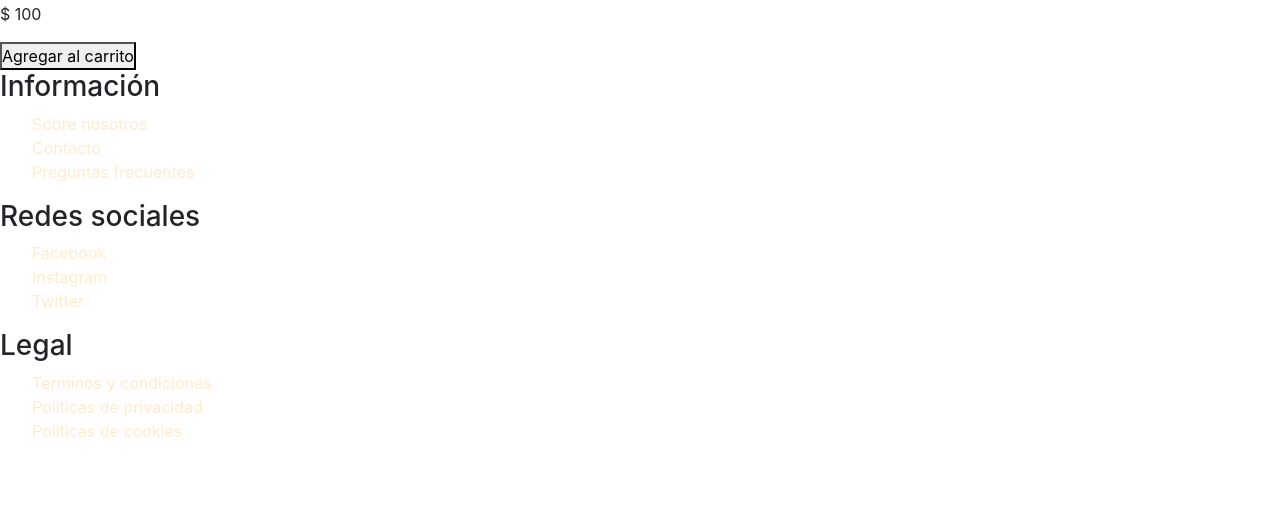
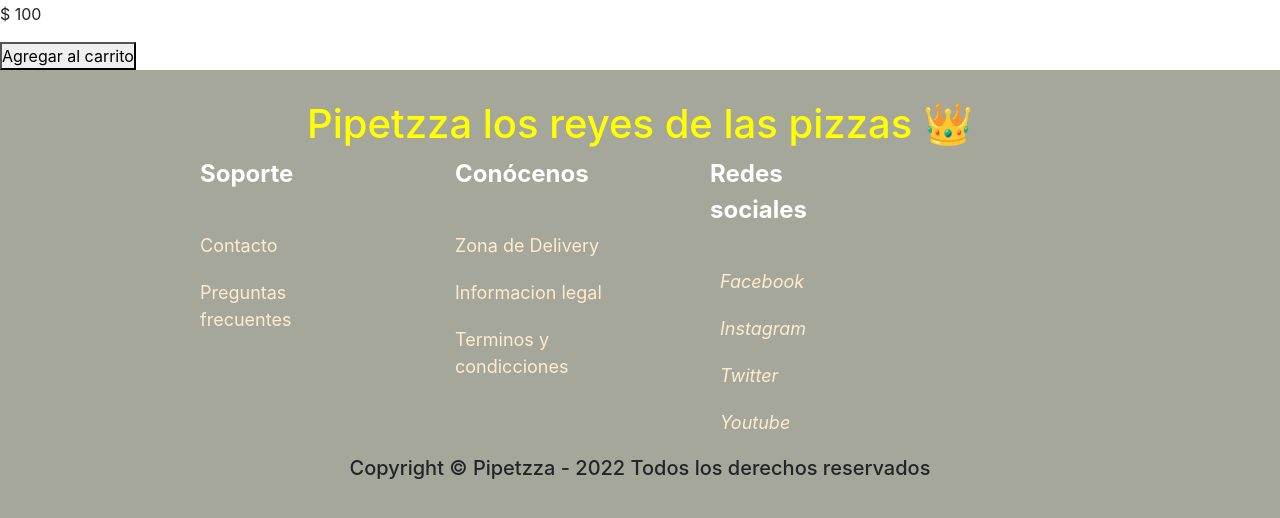
Before and after one commit to pipetboy2001/Pipetzza, a React (Create React App) app in the folder pipetzza-store/: page / in a window 1280 px wide. Shown: the part 1542-2060 px from the top of the page. Before the commit the page ends 2001 px from the top, so only its background shows below. Built offline with nearby package versions, Linux system fonts and the light colour scheme; some icons are missing.

Commit message:
fix:Footer terminado

```diff
--- a/pipetzza-store/package.json
+++ b/pipetzza-store/package.json
@@ -13,6 +13,7 @@
     "react-dom": "^18.2.0",
     "react-router-dom": "^6.4.3",
     "react-scripts": "^2.1.3",
+    "styled-components": "^5.3.6",
     "web-vitals": "^2.1.4"
   },
   "scripts": {
--- /dev/null
+++ b/pipetzza-store/src/componentes/footer/FooterStyles.js
@@ -0,0 +1,60 @@
+import styled from 'styled-components';
+
+export const Box = styled.div`
+padding: 80px 60px;
+background: #A5A79A;
+bottom: 0;
+width: 100%;
+
+
+@media (max-width: 1000px) {
+	padding: 70px 30px;
+}
+`;
+
+export const Container = styled.div`
+	display: flex;
+	flex-direction: column;
+	justify-content: center;
+	max-width: 1000px;
+	margin: 0 auto;
+	/* background: red; */
+`
+
+export const Column = styled.div`
+display: flex;
+flex-direction: column;
+text-align: left;
+margin-left: 60px;
+`;
+
+export const Row = styled.div`
+display: grid;
+grid-template-columns: repeat(auto-fill,
+						minmax(185px, 1fr));
+grid-gap: 20px;
+
+@media (max-width: 1000px) {
+	grid-template-columns: repeat(auto-fill,
+						minmax(200px, 1fr));
+}
+`;
+
+export const FooterLink = styled.a`
+color: #fff;
+margin-bottom: 20px;
+font-size: 18px;
+text-decoration: none;
+
+&:hover {
+	color: yellow;
+	transition: 200ms ease-in;
+}
+`;
+
+export const Heading = styled.p`
+font-size: 24px;
+color: #fff;
+margin-bottom: 40px;
+font-weight: bold;
+`;
--- a/pipetzza-store/src/componentes/footer/index.js
+++ b/pipetzza-store/src/componentes/footer/index.js
@@ -1,36 +1,74 @@
 import React from 'react'
+import {
+    Box,
+    Container,
+    Row,
+    Column,
+    FooterLink,
+    Heading,
+} from "./FooterStyles";
 
 export const Footer = () => {
     return (
-        <footer>
-            <div className="footer-container">
-                <div className="footer-column">
-                    <h3>Información</h3>
-                    <ul>
-                        <li><a href="#">Sobre nosotros</a></li>
-                        <li><a href="#">Contacto</a></li>
-                        <li><a href="#">Preguntas frecuentes</a></li>
+        <Box>
+            <h1 style={{
+                color: "yellow",
+                textAlign: "center",
+                marginTop: "-50px"
+            }}>
+                Pipetzza los reyes de las pizzas 👑
+            </h1>
+            <Container>
+                <Row>
+                    <Column>
+                        <Heading>Soporte</Heading>
+                        <FooterLink href="#">Contacto</FooterLink>
+                        <FooterLink href="#">Preguntas frecuentes</FooterLink>
+                    </Column>
 
-                    </ul>
-                </div>
-                <div className="footer-column">
-                    <h3>Redes sociales</h3>
-                    <ul>
-                        <li><a href="#">Facebook</a></li>
-                        <li><a href="#">Instagram</a></li>
-                        <li><a href="#">Twitter</a></li>
-                    </ul>
-                </div>
-                <div className="footer-column">
-                    <h3>Legal</h3>
-                    <ul>
-                        <li><a href="#">Terminos y condiciones</a></li>
-                        <li><a href="#">Politicas de privacidad</a></li>
-                        <li><a href="#">Politicas de cookies</a></li>
-                    </ul>
-                </div>
-            </div>
-        </footer>
+                    <Column>
+                        <Heading>Conócenos</Heading>
+                        <FooterLink href="#">Zona de Delivery</FooterLink>
+                        <FooterLink href="#">Informacion legal</FooterLink>
+                        <FooterLink href="#">Terminos y condicciones</FooterLink>
+                    </Column>
 
+                    <Column>
+                        <Heading>Redes sociales</Heading>
+                        <FooterLink href="#">
+                            <i className="fab fa-facebook-f">
+                                <span style={{ marginLeft: "10px" }}>
+                                    Facebook
+                                </span>
+                            </i>
+                        </FooterLink>
+                        <FooterLink href="#">
+                            <i className="fab fa-instagram">
+                                <span style={{ marginLeft: "10px" }}>
+                                    Instagram
+                                </span>
+                            </i>
+                        </FooterLink>
+                        <FooterLink href="#">
+                            <i className="fab fa-twitter">
+                                <span style={{ marginLeft: "10px" }}>
+                                    Twitter
+                                </span>
+                            </i>
+                        </FooterLink>
+                        <FooterLink href="#">
+                            <i className="fab fa-youtube">
+                                <span style={{ marginLeft: "10px" }}>
+                                    Youtube
+                                </span>
+                            </i>
+                        </FooterLink>
+                    </Column>
+                </Row>
+                <center>
+                    <h5>Copyright © Pipetzza - 2022 Todos los derechos reservados</h5>
+                </center>
+            </Container>
+        </Box>
     )
 }
--- a/pipetzza-store/src/index.css
+++ b/pipetzza-store/src/index.css
@@ -1,3 +1,5 @@
+
+
 
 *{
   margin: 0;
@@ -52,7 +54,7 @@ a:link {
 }
 
 a:visited {
-  color: pink;
+  color: white;
   background-color: transparent;
   text-decoration: none;
 }
@@ -125,7 +127,43 @@ header ul li a {
   background-color: #ECA442;
 }
 
+/* -------------Footer -------------*/
 
+.footer{
+  width: 100%;
+  min-height: 100px;
+  max-width: 1530px;
+  overflow: hidden;
+  display: flex;
+  justify-content: space-around;
+  align-items: center;
+  flex-wrap: wrap;
+  position: -webkit-sticky;
+  box-sizing: border-box;
+  background-color: #CA2521;
+  box-shadow: 0 10px 10px #61120e;
+  position: sticky;
+  top: 0;
+  z-index: 1;
+}
+
+.footer ul {
+  display: flex;
+  padding: 0;
+  margin: 0;
+}
+
+.footer ul li {
+  padding: 0 1rem;
+}
+
+.footer ul li a {
+  font-weight: bold;
+}
+
+
+
+/* ----------------- MAIN -------------------*/
 
 /* -------------MEDIA for Responsive -------------*/
 @media only screen and (max-width: 1000px) {
```
Also changed, not shown: pipetzza-store/src/Data.js (added, +67 -0 lines), 1 other file (tests, documents, lock files or other folders).
